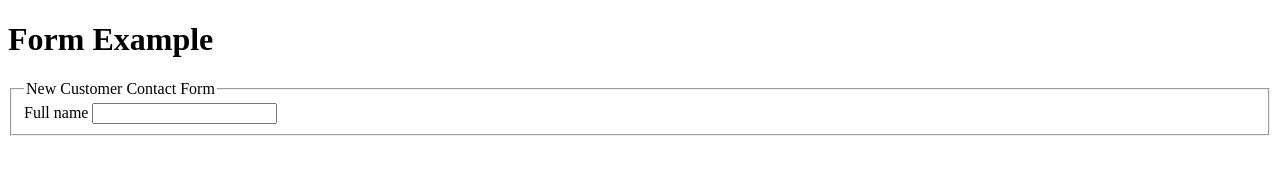
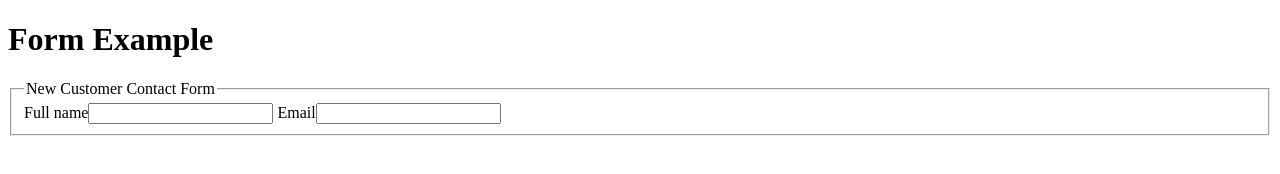
Before and after one commit to edwardtanguay/et003-vanilla-form-example, a plain HTML site: page index.html in a window 1280 px wide. Drawn offline with Linux system fonts and the light colour scheme.

Commit message:
full name and email in

```diff
--- a/index.html
+++ b/index.html
@@ -16,10 +16,8 @@
 		<fieldset>
 			<legend>New Customer Contact Form</legend>
 
-				<label for="fullName">Full name
-					<input type="text"
-						   id="fullName" />
-				</label>
+				<label>Full name<input type="text"/></label>
+				<label>Email<input type="email"/></label>
 		</fieldset>
 
 	</form>
```
